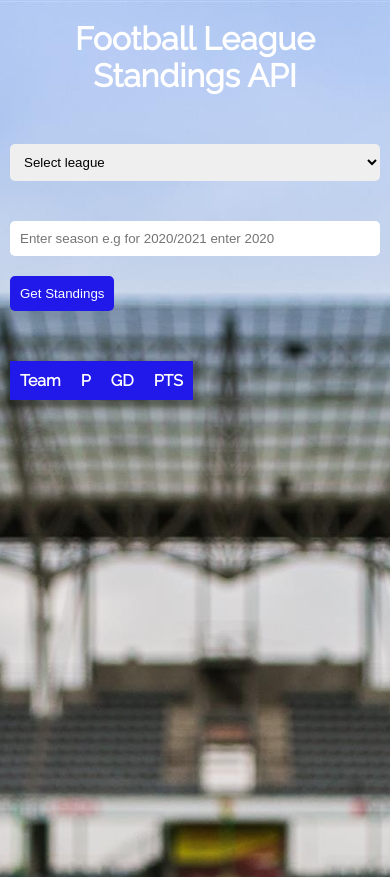
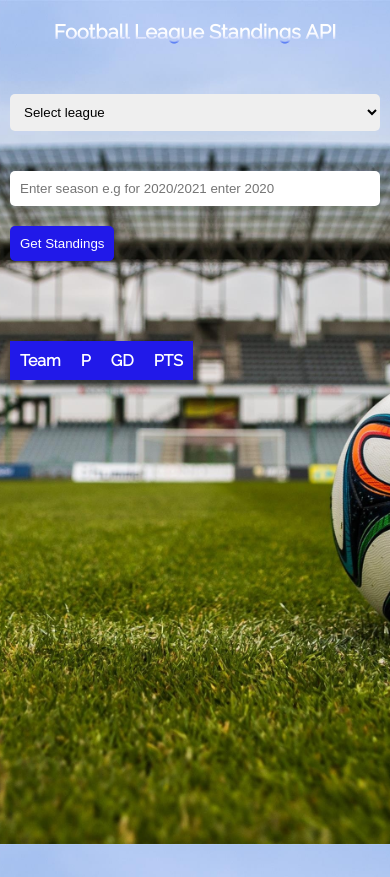
Before and after one commit to josphatotieno/Football-League-Standings-API, a plain HTML site: page index.html in a window 390 px wide. Shown: the top 877 px of the page. Drawn offline with Linux system fonts and the light colour scheme.

Commit message:
modified style.css

```diff
--- a/style.css
+++ b/style.css
@@ -8,7 +8,7 @@
 
 body {
     font-family: 'Raleway', sans-serif;
-    background: url(background.jpg) no-repeat center/cover;
+    background: url(background.jpg) no-repeat fixed center/cover;
     height: 207vh;
 }
 
@@ -17,6 +17,14 @@ body {
     padding: 20px 0;
     margin-bottom: 30px;
     color: #fff;
+}
+
+#main-header h1 {
+    font-size: 40px;
+    font-weight: bolder;
+    background: linear-gradient(#fff, 90%, #0d42ee);
+    -webkit-background-clip: text;
+  -webkit-text-fill-color: transparent;
 }
 
 #form-wrapper {
@@ -76,7 +84,7 @@ input {
 }
 
 #standings-title p {
-    font-size: 30px;
+    font-size: 29px;
     font-weight: bold;
     color: #fff;
 }
@@ -128,13 +136,21 @@ td {
 }
 
 @media (max-width: 500px) {
+    #main-header h1 {
+        font-size: 20px;
+    }
+
+    #form-wrapper {
+        margin-bottom: 50px;
+    }
+
     #form-wrapper,
     #standings-wrapper {
         padding: 0 10px;
     }
 
     #standings-title p {
-        font-size: 20px
+        font-size: 17px
     }
 
     .not-in-mobile {
```
